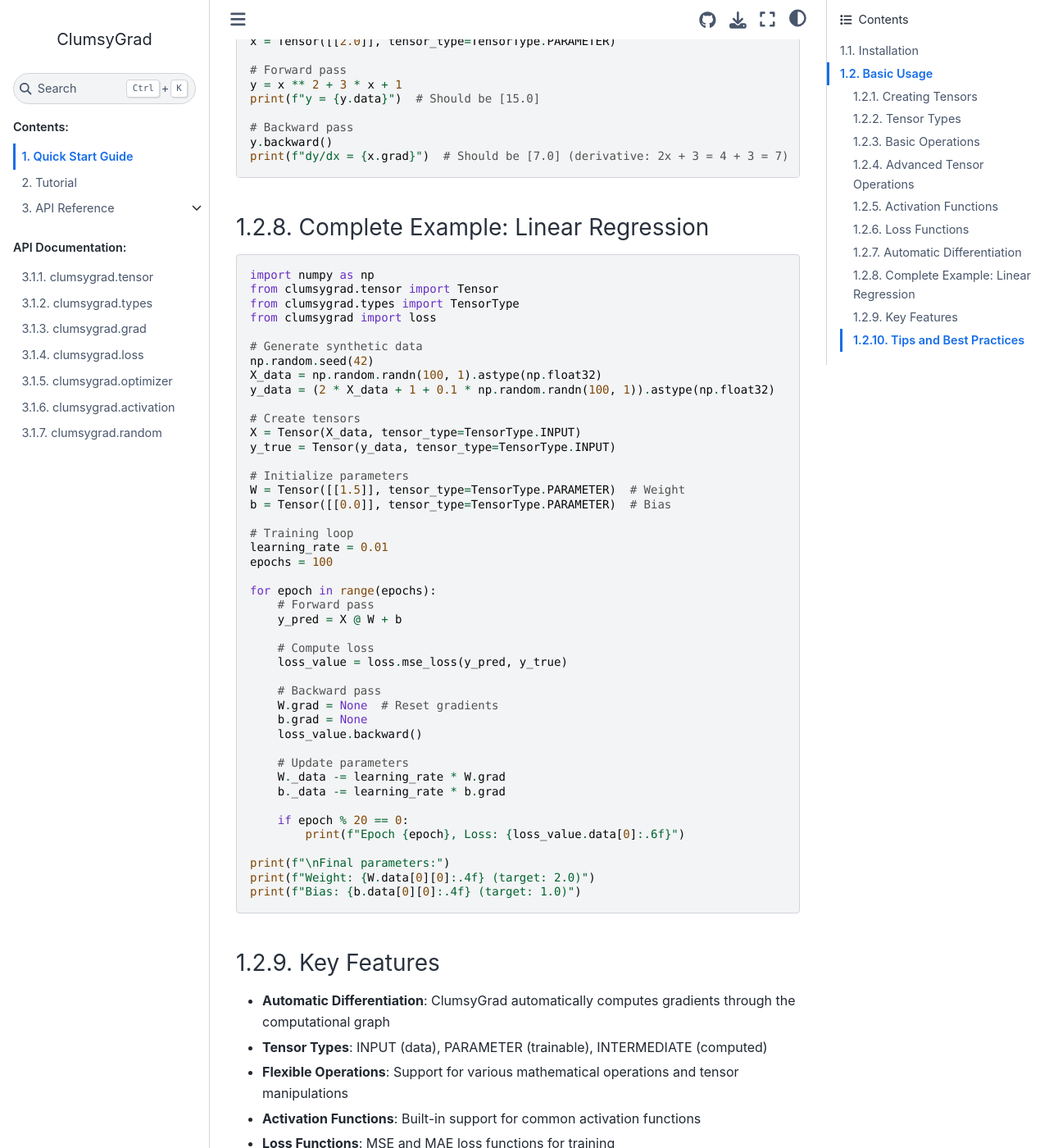
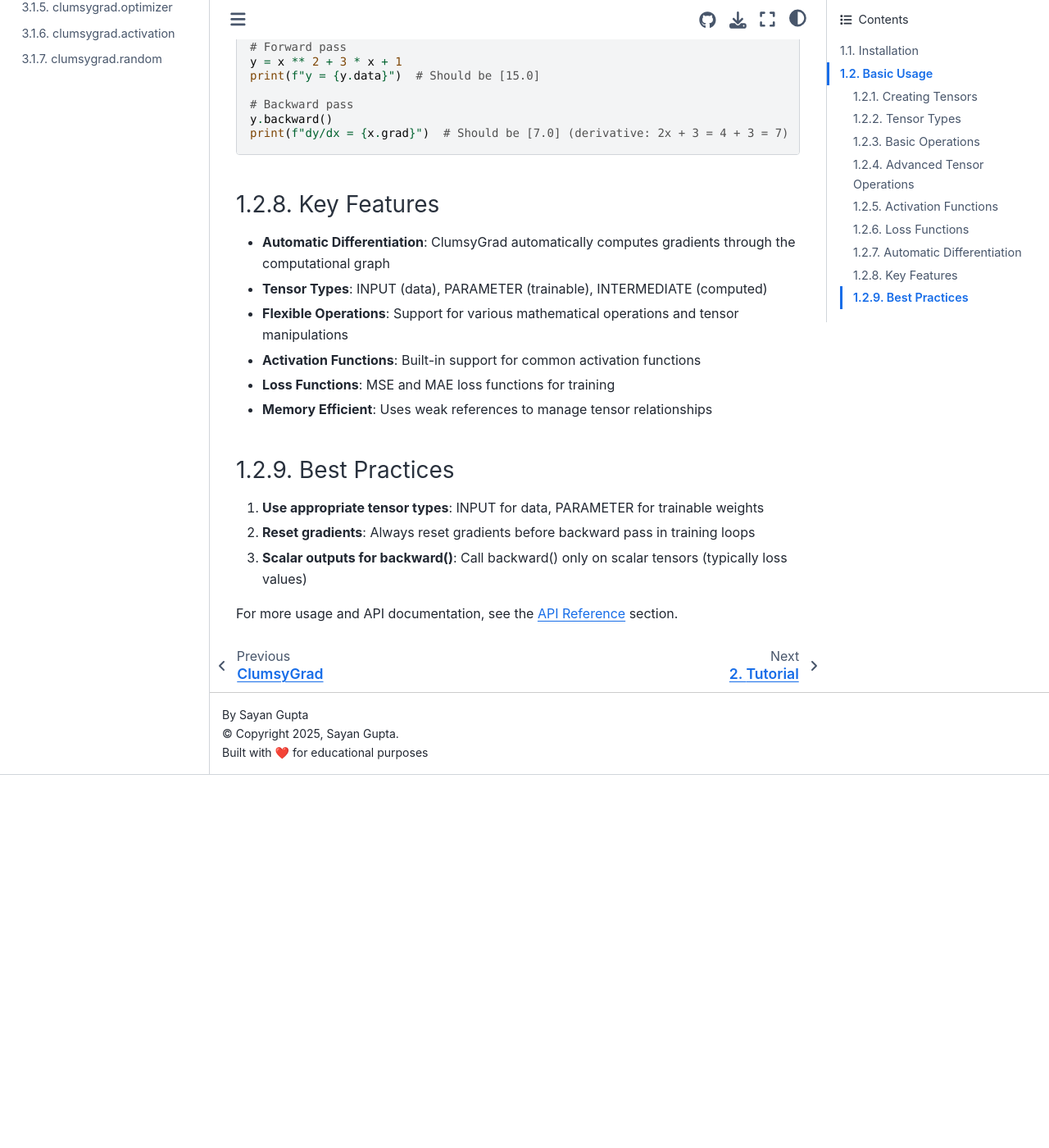
Before and after one commit to Sayan-001/ClumsyGrad, a Sphinx documentation site: the page built from docs/source/quickstart.rst, in a window 1280 px wide and 1400 px high, scrolled down 3017 px. Shown: the whole window at 82% size. Built offline with Sphinx 7.4.7 and the Sphinx Book theme 1.1.4, drawn with Linux system fonts in a browser that asks for light colours; after the commit the page ends 3962 px from its top, so only the background shows below that; some of the changed text lies outside the part shown.

Commit message:
updated docs

```diff
--- a/docs/source/conf.py
+++ b/docs/source/conf.py
@@ -13,8 +13,8 @@
 project = 'ClumsyGrad'
 copyright = '2025, Sayan Gupta'
 author = 'Sayan Gupta'
-release = '0.0.1'
-version = '0.0.1'
+release = '0.0.2'
+version = '0.0.2'
 
 # -- General configuration ---------------------------------------------------
 extensions = [
--- a/docs/source/quickstart.rst
+++ b/docs/source/quickstart.rst
@@ -6,13 +6,10 @@
 Installation
 ------------
 
-Since ClumsyGrad is in development, install from source:
+To install ClumsyGrad, use pip:
+.. code-block:: shell
 
-.. code-block:: bash
-
-   git clone https://github.com/Sayan-001/ClumsyGrad.git
-   cd ClumsyGrad
-   pip install -e .
+   pip install clumsygrad
 
 Basic Usage
 -----------
@@ -168,55 +165,6 @@
    y.backward()
    print(f"dy/dx = {x.grad}")  # Should be [7.0] (derivative: 2x + 3 = 4 + 3 = 7)
 
-Complete Example: Linear Regression
-~~~~~~~~~~~~~~~~~~~~~~~~~~~~~~~~~~~
-
-.. code-block:: python
-
-   import numpy as np
-   from clumsygrad.tensor import Tensor
-   from clumsygrad.types import TensorType
-   from clumsygrad import loss
-
-   # Generate synthetic data
-   np.random.seed(42)
-   X_data = np.random.randn(100, 1).astype(np.float32)
-   y_data = (2 * X_data + 1 + 0.1 * np.random.randn(100, 1)).astype(np.float32)
-
-   # Create tensors
-   X = Tensor(X_data, tensor_type=TensorType.INPUT)
-   y_true = Tensor(y_data, tensor_type=TensorType.INPUT)
-
-   # Initialize parameters
-   W = Tensor([[1.5]], tensor_type=TensorType.PARAMETER)  # Weight
-   b = Tensor([[0.0]], tensor_type=TensorType.PARAMETER)  # Bias
-
-   # Training loop
-   learning_rate = 0.01
-   epochs = 100
-
-   for epoch in range(epochs):
-       # Forward pass
-       y_pred = X @ W + b
-
-       # Compute loss
-       loss_value = loss.mse_loss(y_pred, y_true)
-
-       # Backward pass
-       W.grad = None  # Reset gradients
-       b.grad = None
-       loss_value.backward()
-
-       # Update parameters
-       W._data -= learning_rate * W.grad
-       b._data -= learning_rate * b.grad
-
-       if epoch % 20 == 0:
-           print(f"Epoch {epoch}, Loss: {loss_value.data[0]:.6f}")
-
-   print(f"\nFinal parameters:")
-   print(f"Weight: {W.data[0][0]:.4f} (target: 2.0)")
-   print(f"Bias: {b.data[0][0]:.4f} (target: 1.0)")
 
 Key Features
 ~~~~~~~~~~~~
@@ -228,12 +176,11 @@
 - **Loss Functions**: MSE and MAE loss functions for training
 - **Memory Efficient**: Uses weak references to manage tensor relationships
 
-Tips and Best Practices
-~~~~~~~~~~~~~~~~~~~~~~~~
+Best Practices
+~~~~~~~~~~~~~~
 
 1. **Use appropriate tensor types**: INPUT for data, PARAMETER for trainable weights
 2. **Reset gradients**: Always reset gradients before backward pass in training loops
 3. **Scalar outputs for backward()**: Call backward() only on scalar tensors (typically loss values)
-4. **Memory management**: The library uses weak references to prevent memory leaks in computational graphs
 
-For more advanced usage and API documentation, see the :doc:`api_reference` section.
+For more usage and API documentation, see the :doc:`api_reference` section.
```
Also changed, not shown: docs/source/index.rst (+2 -25 lines), docs/source/tutorial.rst (+2 -11 lines).
